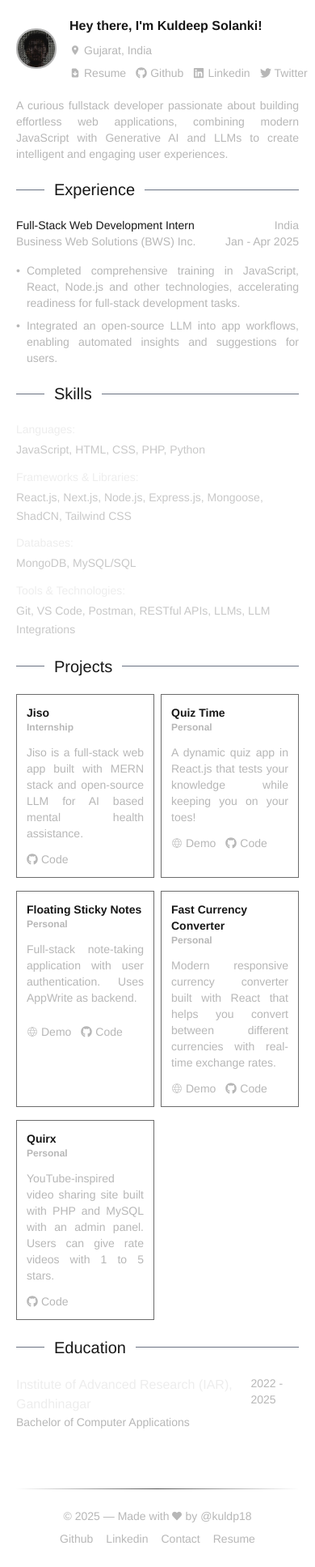
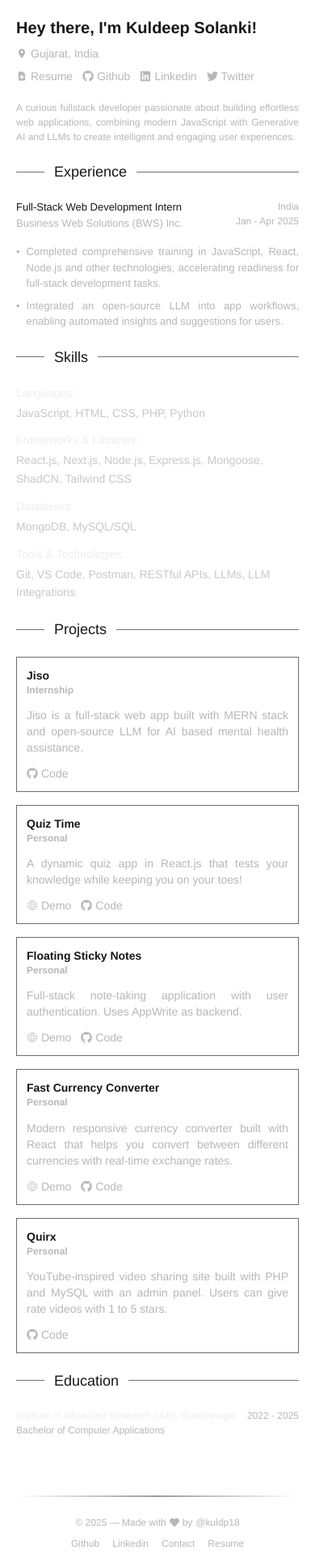
Before and after one commit to kuldp18/ksolanki.com, a Next.js app: page / in a window 390 px wide. Shown: the whole page at 81% size. Built offline with nearby package versions, Linux system fonts and the light colour scheme; a web font is replaced by a local one.

Commit message:
fix reponsiveness

```diff
--- a/components/Education.js
+++ b/components/Education.js
@@ -6,12 +6,14 @@ const Education = () => {
       <SectionHeading text={"Education"} />
       <div className="flex justify-between items-center text-[#b7b7b7]">
         <div className="left">
-          <h2 className="text-[#ededed]">
+          <h2 className="text-[12px] sm:text-[16px] text-[#ededed]">
             Institute of Advanced Research (IAR), Gandhinagar
           </h2>
-          <p className="text-sm">Bachelor of Computer Applications</p>
+          <p className="text-[12px] sm:text-sm">
+            Bachelor of Computer Applications
+          </p>
         </div>
-        <div className="text-sm place-self-start">
+        <div className="text-[12px] sm:text-sm place-self-start">
           <p>2022 - 2025</p>
         </div>
       </div>
--- a/components/Experience.js
+++ b/components/Experience.js
@@ -8,20 +8,20 @@ const Experience = () => {
       <div className="flex flex-col gap-4">
         <div className="flex flex-row justify-between">
           <div className="flex flex-col">
-            <h3 className="text-sm md:text-lg">
+            <h3 className="text-[13px] sm:text-lg">
               Full-Stack Web Development Intern
             </h3>
-            <p className="text-[#b7b7b7] text-sm">
+            <p className="text-[#b7b7b7] text-[13px]">
               Business Web Solutions (BWS) Inc.
             </p>
           </div>
-          <div className="flex flex-col text-sm text-[#b7b7b7]">
+          <div className="flex flex-col text-[12px]  text-[#b7b7b7]">
             <p className="place-self-end">India</p>
             <p>Jan - Apr 2025</p>
           </div>
         </div>
 
-        <ul className="flex flex-col gap-2 text-sm text-justify text-[#b7b7b7]">
+        <ul className="flex flex-col gap-2 text-[13px] sm:text-sm text-justify text-[#b7b7b7]">
           <li className="flex items-start gap-2">
             <span>•</span>
             <span>
--- a/components/Footer.js
+++ b/components/Footer.js
@@ -2,7 +2,7 @@ import { FaHeart as HeartIcon } from "react-icons/fa";
 
 export default function Footer() {
   return (
-    <footer className="mt-18 text-center text-sm text-[#b7b7b7] pt-6 relative">
+    <footer className="mt-18 text-center text-[12px] sm:text-sm text-[#b7b7b7] pt-6 relative">
       {/* Gradient border */}
       <div className="absolute top-0 left-0 w-full h-[1px] bg-gradient-to-r from-transparent via-neutral-600 to-transparent" />
 
--- a/components/Header.js
+++ b/components/Header.js
@@ -12,7 +12,7 @@ const Header = () => {
     <>
       <header className="flex flex-col gap-5 mb-5">
         <div className="flex flex-row gap-4 items-center">
-          <div className="flex justify-center items-center min-w-[50px]">
+          <div className="hidden sm:flex justify-center items-center min-w-[50px]">
             <Image
               src="/portrait.jpg"
               width={100}
@@ -23,7 +23,7 @@ const Header = () => {
             />
           </div>
           <div className="text flex flex-col gap-2 w-full">
-            <h1 className="sm:text-lg md:text-2xl font-semibold">
+            <h1 className="text-xl sm:text-2xl font-semibold">
               Hey there, I'm Kuldeep Solanki!
             </h1>
             <p className="text-sm text-[#b7b7b7] flex items-center gap-1">
@@ -70,7 +70,7 @@ const Header = () => {
             </div>
           </div>
         </div>
-        <div className="text-justify text-[#b7b7b7] text-sm md:text-[16px]">
+        <div className="text-justify text-[#b7b7b7] text-[12px] md:text-[16px]">
           <p>
             A curious fullstack developer passionate about building effortless
             web applications, combining modern JavaScript with Generative AI and
--- a/components/ProjectCard.js
+++ b/components/ProjectCard.js
@@ -10,7 +10,7 @@ const ProjectCard = ({ title, description, website, code, type }) => {
           <span className="text-[#b7b7b7] text-[12px] capitalize">{type}</span>
         )}
       </h2>
-      <p className="text-sm text-[#b7b7b7] text-justify min-h-[90px]">
+      <p className="text-sm text-[#b7b7b7] text-justify md:min-h-[90px]">
         {description}
       </p>
       <div className="text-sm text-[#b7b7b7] flex gap-3">
--- a/components/Projects.js
+++ b/components/Projects.js
@@ -46,7 +46,7 @@ const Projects = () => {
   return (
     <section>
       <SectionHeading text={"Projects"} />
-      <div className="grid grid-cols-2 md:grid-cols-3 gap-x-2 gap-y-4">
+      <div className="grid grid-cols-1 sm:grid-cols-2 md:grid-cols-3 gap-x-2 gap-y-4">
         {projects.map((project, index) => {
           return <ProjectCard {...project} key={index} />;
         })}
--- a/components/SectionHeading.js
+++ b/components/SectionHeading.js
@@ -2,7 +2,7 @@ const SectionHeading = ({ text }) => {
   return (
     <div className="flex items-center gap-3 my-5">
       <hr className="w-[10%] md:w-[3%] border-t border-gray-500" />
-      <h2 className="text-xl">{text || "Heading"}</h2>
+      <h2 className="text-lg sm:text-xl">{text || "Heading"}</h2>
       <hr className="flex-grow border-t border-gray-500" />
     </div>
   );
```
